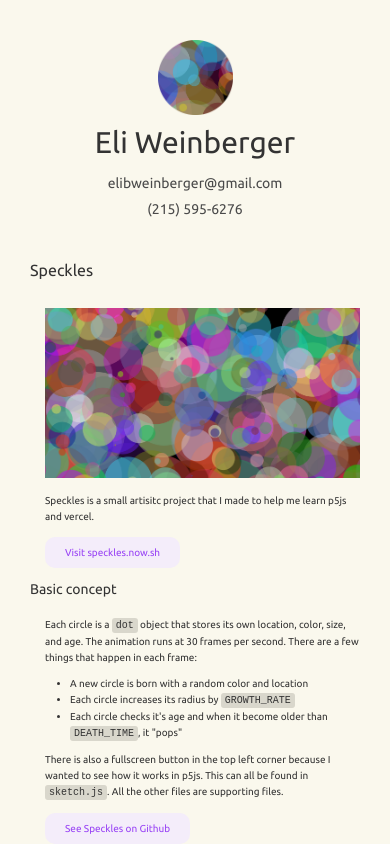
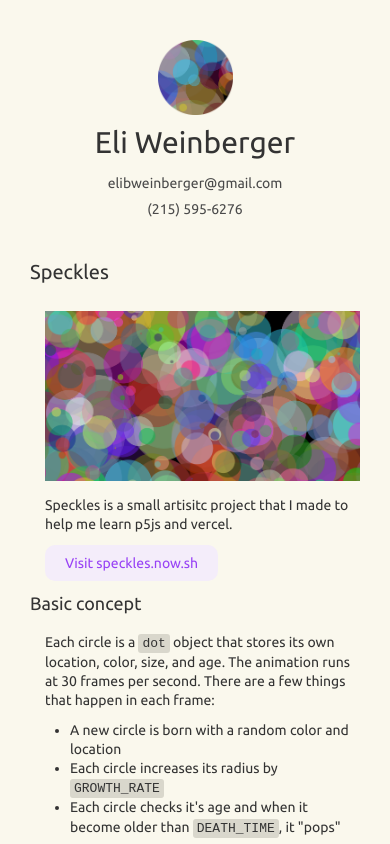
Before and after one commit to ebweinberger/eliWeinbergerWebsite, an Angular app: page /speckles in a window 390 px wide. Shown: the top 844 px of the page. Built offline with nearby package versions, Linux system fonts and the light colour scheme.

Commit message:
adjusted font sized on resoponsive rules

```diff
--- a/src/app/app.component.css
+++ b/src/app/app.component.css
@@ -113,19 +113,19 @@ hr{
 @media screen and (max-width: 800px) {
 
   p{
-    font-size: 10px;
+    font-size: 14px;
   }
 
   h1{
-    font-size: 16px;
+    font-size: 20px;
   }
 
   h2{
-    font-size: 14px;
+    font-size: 18px;
   }
 
   h3{
-    font-size: 12px;
+    font-size: 16px;
   }
 
   .header-container{
--- a/src/app/project/project.component.css
+++ b/src/app/project/project.component.css
@@ -73,32 +73,32 @@
 @media screen and (max-width: 800px) {
 
   *{
-    line-height: 100%;
+    line-height: 120%;
   }
 
   :host ::ng-deep p{
-    font-size: 10px;
+    font-size: 14px;
   }
 
   :host ::ng-deep h1{
-    font-size: 16px;
+    font-size: 20px;
     padding-bottom: 10px;
   }
 
   :host ::ng-deep h2{
-    font-size: 14px;
+    font-size: 18px;
     padding: 10px 0 10px 0px;
 
   }
 
   :host ::ng-deep h3{
-    font-size: 13px;
+    font-size: 16px;
     padding: 5px 0 5px 5px;
 
   }
 
   :host ::ng-deep code{
-    font-size: 10px;
+    font-size: 13px;
   }
 
   :host ::ng-deep img{
@@ -106,7 +106,7 @@
   }
 
   :host ::ng-deep li{
-    font-size: 10px;
+    font-size: 14px;
   }
 
 }
```
